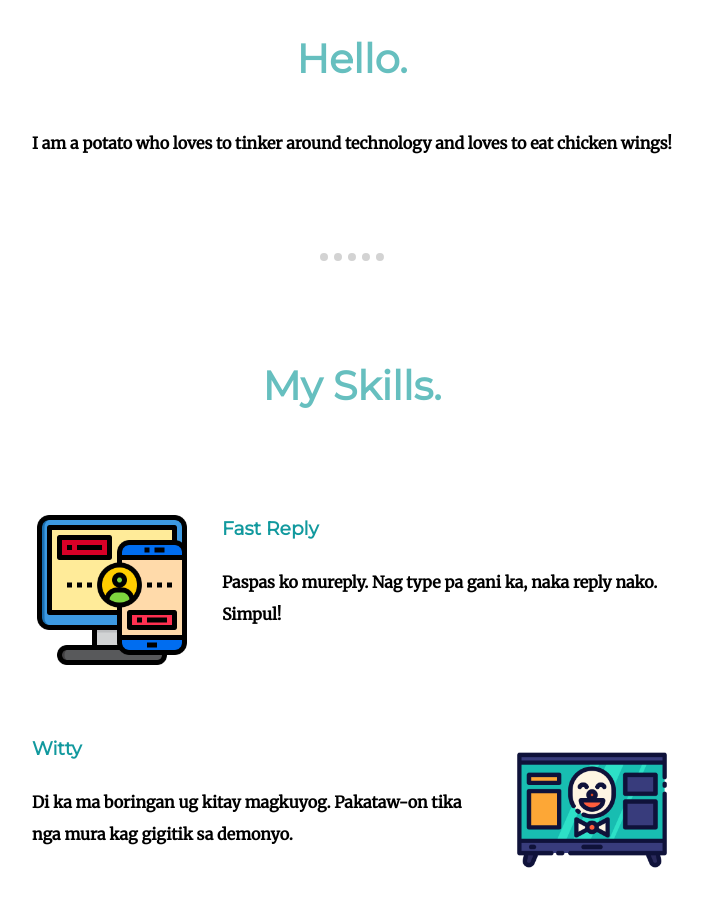
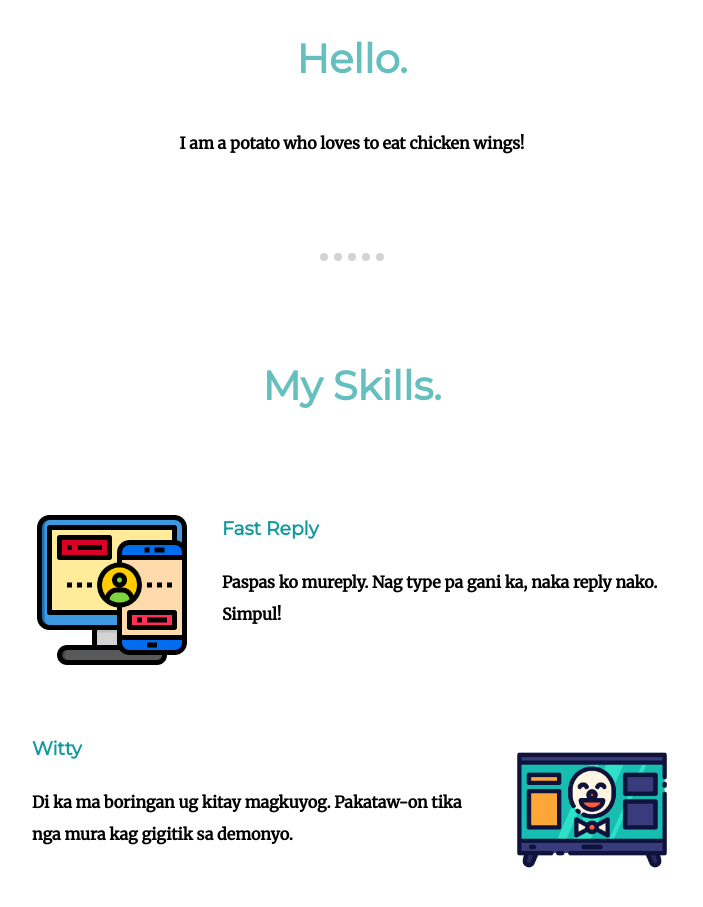
Before and after one commit to regisreyarthur/CSS-website, a plain HTML site: page index.html in a window 1280 px wide. Shown: the part 1041-1948 px from the top of the page, without its empty margins (288-991 px from the left). Drawn offline with Linux system fonts and the light colour scheme.

Commit message:
Add files via upload

```diff
--- a/index.html
+++ b/index.html
@@ -22,7 +22,7 @@
     <div class="profile">
       <img src="images/atoy.png" alt="profile-img">
       <h2>Hello.</h2>
-      <p class="description">I am a potato who loves to tinker around technology and loves to eat chicken wings!</p>
+      <p class="description">I am a potato who loves to eat chicken wings!</p>
     </div>
     <hr>
     <div class="skills">
```
